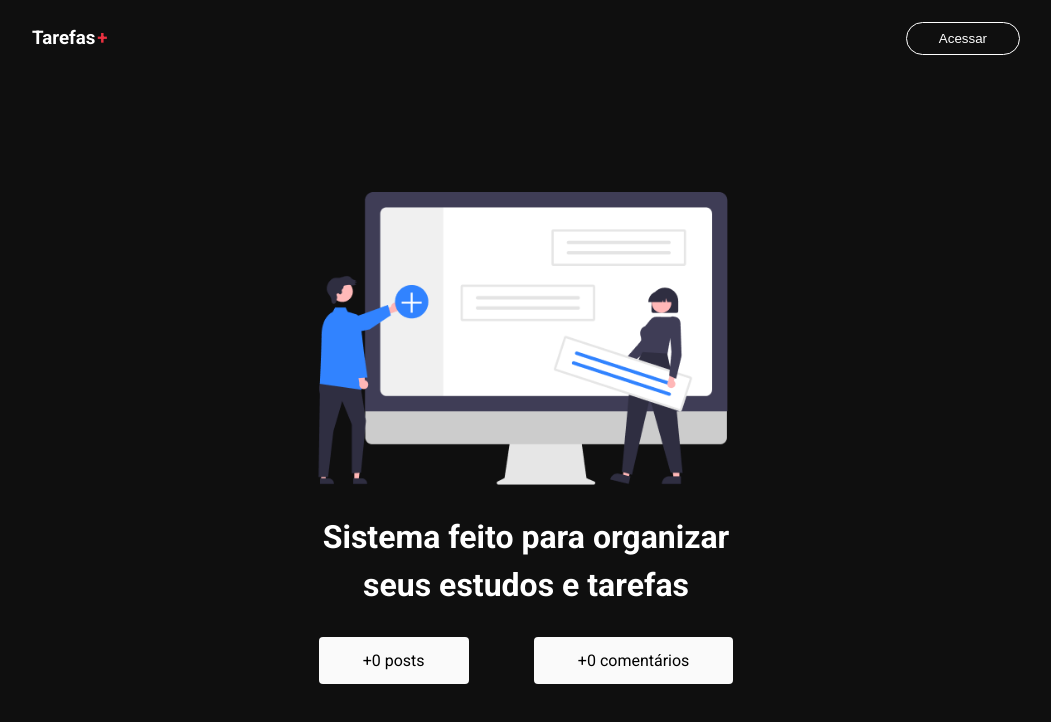
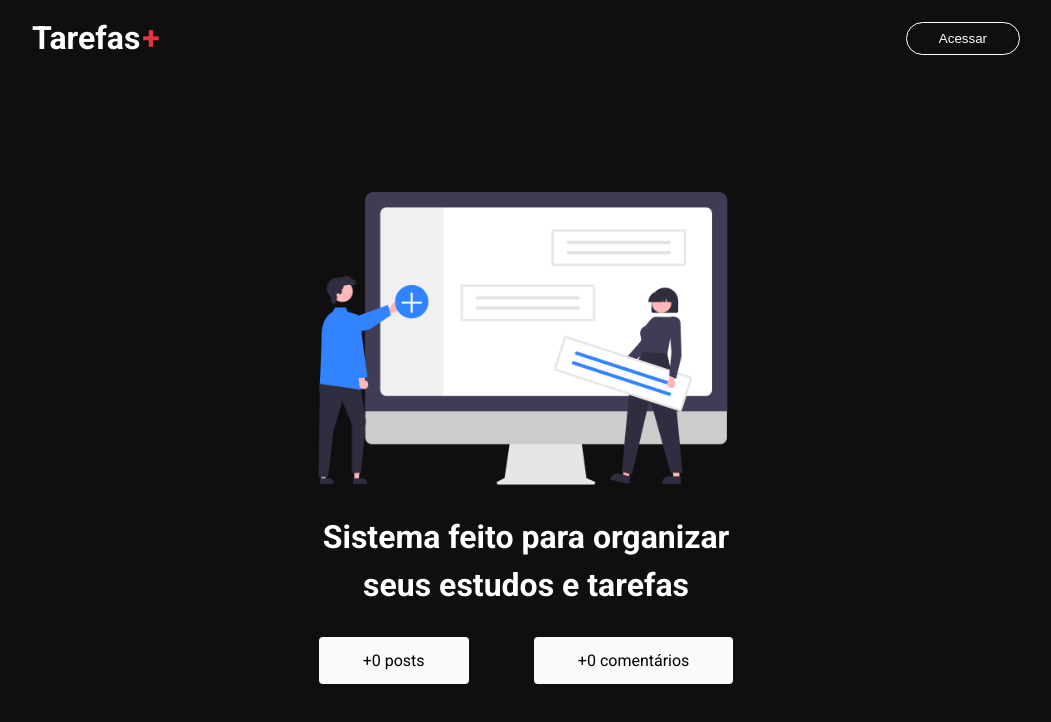
Before and after one commit to FelipeQuadrosdev/Tarefas, a Next.js app: page / in a window 1280 px wide. Shown: the top 722 px of the page, without its empty margins (114-1165 px from the left). Built offline with nearby package versions, Linux system fonts and the light colour scheme; no server answers; the database is empty.

Commit message:
atualizando

```diff
--- a/src/components/header/styles.module.css
+++ b/src/components/header/styles.module.css
@@ -1,4 +1,4 @@
-.header{
+.header {
   width: 100%;
   height: 76px;
   background-color: #0f0f0f;
@@ -7,7 +7,7 @@ align-items: center;
   justify-content: center;
 }
 
-.content{
+.content {
   padding: 0 18px;
   width: 100%;
   max-width: 1024px;
@@ -15,19 +15,22 @@ display: flex;
   align-items: center;
   justify-content: space-between;
 }
+
 .content a {
   text-decoration: none;
 }
 
-.logo{
+.logo {
   color: #fff;
-    font-family: 32px;
+  font-size: 32px;
 }
-.logo span{
-    color:#ea3140 ;
+
+.logo span {
+  color: #ea3140;
   padding-left: 2px;
 }
-.loginButton{
+
+.loginButton {
   background: transparent;
   padding: 8px 32px;
   border-radius: 24px;
@@ -37,17 +40,19 @@ justify-content: space-between;
   transition: all 0.4s;
 }
 
-.loginButton:hover{
+.loginButton:hover {
   transform: scale(1.08);
   background-color: #fff;
   color: #0f0f0f;
   font-weight: bold;
 }
-.nav{
+
+.nav {
   display: flex;
   align-items: center;
 }
-.link{
+
+.link {
   background-color: #f1f1f1;
   color: #0f0f0f;
   padding: 4px 14px;
--- a/src/components/textarea/styles.module.css
+++ b/src/components/textarea/styles.module.css
@@ -1,4 +1,4 @@
-.textarea{
+.textarea {
   width: 100%;
   resize: none;
   height: 160px;
--- a/src/pages/api/auth/[...nextauth].ts
+++ b/src/pages/api/auth/[...nextauth].ts
@@ -1,8 +1,7 @@
-import NextAuth from "next-auth"
-import GoogleProvider from "next-auth/providers/google"
+import NextAuth from "next-auth";
+import GoogleProvider from "next-auth/providers/google";
 
 export const authOptions = {
-
   providers: [
     GoogleProvider({
       clientId: process.env.GOOGLE_CLIENT_ID as string,
--- a/src/pages/dashboard/index.tsx
+++ b/src/pages/dashboard/index.tsx
@@ -15,7 +15,7 @@ import {
 } from "firebase/firestore"
 
 import { getSession } from "next-auth/react"
-import { TextArea } from "../../components/textarea"
+import { Textarea } from "@/components/textarea"
 import { FiShare2 } from "react-icons/fi"
 import { FaTrash } from "react-icons/fa"
 import Link from "next/link"
@@ -115,7 +115,7 @@ export default function Dashboard({ user }: HomeProps) {
                         <h1 className={styles.title}>Qual sua tarefa?</h1>
 
                         <form onSubmit={handleRegisterTask}>
-                            <TextArea
+                            <Textarea
                                 placeholder="Digite qual a sua tarefa..."
                                 value={input}
                                 onChange={(event: ChangeEvent<HTMLTextAreaElement>) =>
--- a/src/pages/task/[id].tsx
+++ b/src/pages/task/[id].tsx
@@ -2,7 +2,7 @@ import { useState, ChangeEvent, FormEvent } from "react";
 import { useSession } from "next-auth/react";
 import Head from "next/head";
 import style from "./styles.module.css"
-import { TextArea } from "../../components/textarea"
+import { Textarea } from "@/components/textarea";
 import { GetServerSideProps } from "next";
 
 import { db } from "../../services/firebaseConnection";
@@ -79,7 +79,7 @@ export default function Task({ item, allComments }: TaskProps) {
         try {
             const deleteRef = doc(db, "comments", id)
             await deleteDoc(deleteRef)
-            const deleteComment = comments.filter((item)=> item.id!==id )
+            const deleteComment = comments.filter((item) => item.id !== id)
             setComments(deleteComment)
 
         } catch (error) {
@@ -103,7 +103,7 @@ export default function Task({ item, allComments }: TaskProps) {
             <section className={style.commentsContainer}>
                 <h2>Deixar comentário</h2>
                 <form onSubmit={handleComment}>
-                    <TextArea
+                    <Textarea
                         value={input}
                         onChange={(event: ChangeEvent<HTMLTextAreaElement>) =>
                             setInput(event.target.value)}
```
Also changed, not shown: src/components/header/index.tsx (+13 -16 lines), src/components/textarea/index.tsx (+4 -5 lines). Lines whose indentation alone changed are shown as unchanged.
